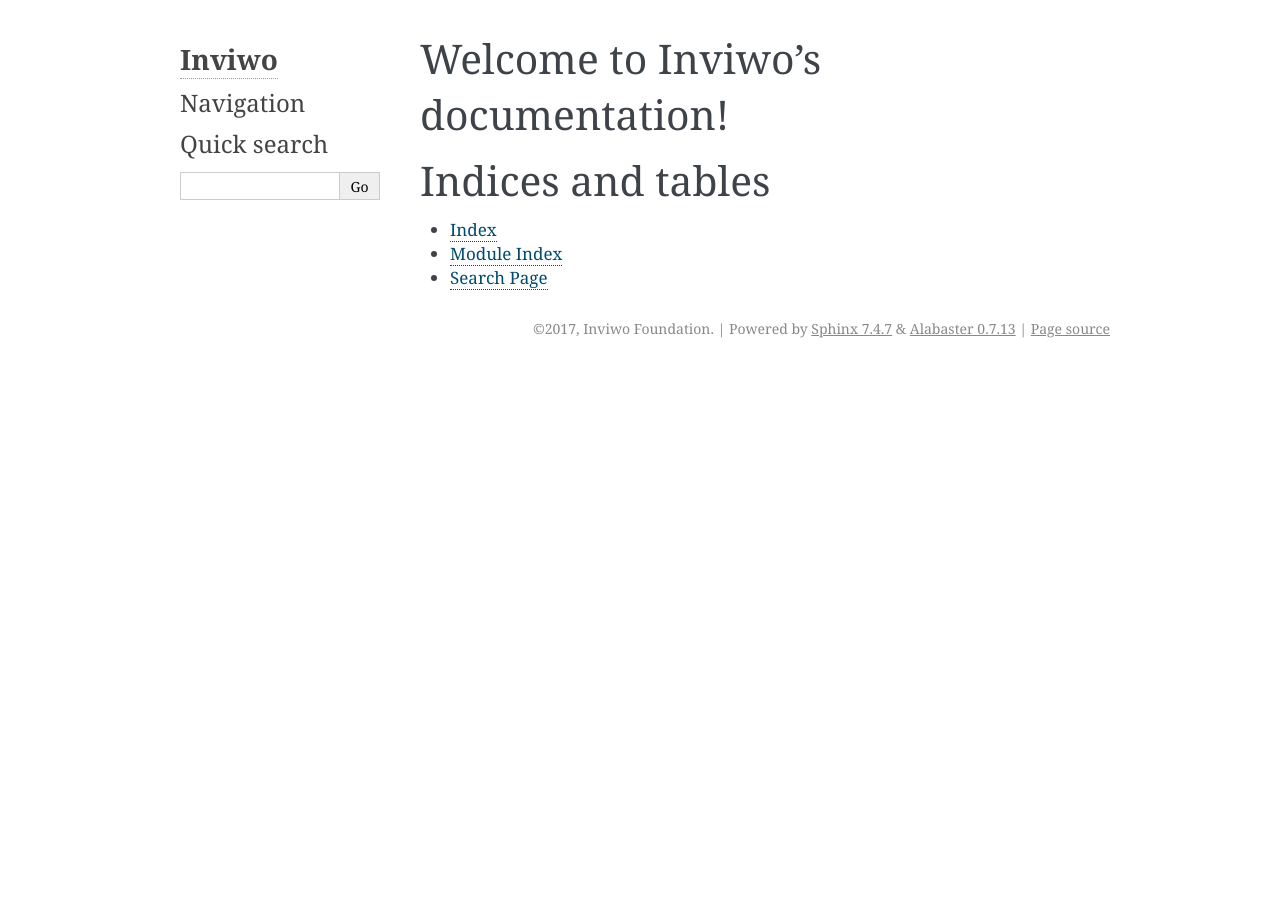
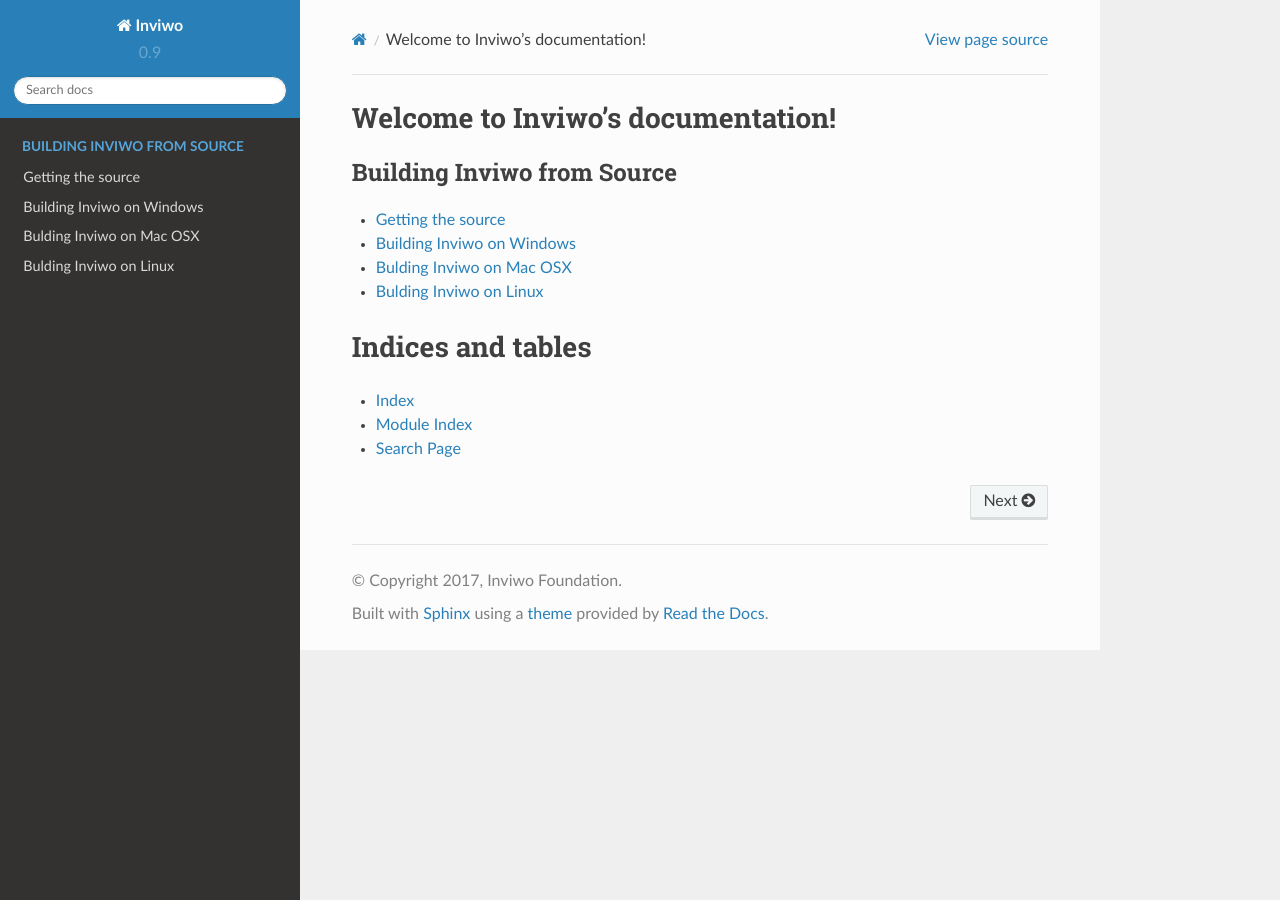
Before and after one commit to r-englund/ivw-read-the-docs-test, a Sphinx documentation site: the page built from docs/index.rst, in a window 1280 px wide. Built offline with Sphinx 7.4.7 and the Read the Docs theme 2.0.0, drawn with Linux system fonts in a browser that asks for light colours; formulas are drawn with MathJax 3; part of the change alters nothing that is shown.

````diff
--- /dev/null
+++ b/docs/building/linux.md
@@ -0,0 +1,28 @@
+# Bulding Inviwo on Linux
+## Required packages
+* __CMake 3.2__
+* __Qt 5.3__ (5.6 Recommended)
+* (git)
+
+```
+sudo apt-get install build-essential cmake cmake-qt-gui git
+```
+Note: On Ubuntu versions older than 16.04 CMake 3.2 might not be available through apt-get, read more at  http://askubuntu.com/a/610352
+
+### QT 5
+Recommended QT version is 5.6.1. There have been issues running with earlier version of Qt 5.
+Use the following instructions to install QT 5.6.1
+```
+wget http://download.qt.io/official_releases/qt/5.6/5.6.1/qt-opensource-linux-x64-5.6.1.run
+chmod +x qt-opensource-linux-x64-5.6.1.run
+./qt-opensource-linux-x64-5.6.1.run
+```
+
+## Getting the source and building inviwo
+1. clone the source:  ```git clone https://github.com/inviwo/inviwo.git```
+1. Start the CMake gui: ```cmake-gui &```
+1. 1. Specify the path to the source code and where you want the build directories
+1. 1. Hit configure, select Unix Makefiles (repeat until no read options are available)
+1. 1. Hit Generate
+1. In a terminal, go to the build folder and run make: ```make -j8``` (where 8 is the number of threads you want to use for building)
+1. When done, start inviwo ```./bin/inviwo```
--- /dev/null
+++ b/docs/building/osx.md
@@ -0,0 +1,31 @@
+# Bulding Inviwo on Mac OSX
+To build from source, use [homebrew](http://brew.sh/) to install packages.
+
+**Required packages**
+* __XCode__ [Download](https://itunes.apple.com/se/app/xcode/id497799835?mt=12)
+* __CMake >= 2.8.4__ ```brew install cmake```
+* __Qt5 >= 5.3__ ```brew install qt5```
+
+**Optional packages**
+* __Python3__ ```brew install python3```
+* __HDF5__ ```brew install hdf5 --with-cxx --c++11```
+
+**Setup Instructions**
+
+1. Clone all repos to your computer. Remember that you choose the parent directory of the repo, such that choosing _~/Inviwo_ for inviwo-dev will put your files in _~/Inviwo/inviwo-dev_
+
+2. Run CMake (terminal or gui) and run configure using the inviwo-dev directory as your source, and a build directory of your choice outside of the source code. For CMake to find Qt5 automatically we have to add the Qt5 install path to CMAKE_PREFIX_PATH. This can be done by:
+```
+export CMAKE_PREFIX_PATH=/usr/local/Cellar/qt5/5.4.0/; open /Applications/CMake.app
+```
+
+3. Add path to modules outside of inviwo-dev in **IVW_EXTERNAL_MODULES** in the format of "_~/Inviwo/otherrepo/modules;~/mysite/myrepo/mymodules_". Run configure.
+
+4. Then run "make" on your build directory and you will find the application in build/bin/inviwo.
+
+5. DONE!
+
+**Notes**
+* Edit the ALL_BUILD Scheme in XCode:
+    * Under __Run/Info__ set the __Executable__ to __inviwo.exe__
+    * Under __Run/Options__ make sure that "__Document Versions__" is deselected
--- /dev/null
+++ b/docs/building/source.rst
@@ -0,0 +1,22 @@
+Getting the source
+==================
+
+Using git
+~~~~~~~~~
+
+Use git to clone the source code from GitHub_
+
+.. _GitHub: http://www.github.com/inviwo/inviwo/
+
+``git clone http://www.github.com/inviwo/inviwo.git``
+
+Since we using the submodule feature of git for some of our external dependencies you need to make sure that submodules also has been cloned. Some applications, like SourceTree_, does this automatically. To clone/update all submodules run:
+
+.. _SourceTree: https://www.sourcetreeapp.com/
+
+``git submodule update``
+
+
+Downloading zip
+~~~~~~~~~~~~~~~
+Unfortunately GitHub does not include submodules when downloading source code from their webpage. Because of that, the only way of getting the source code at the moment is through using git.
--- /dev/null
+++ b/docs/building/windows.rst
@@ -0,0 +1,42 @@
+Building Inviwo on Windows
+==========================
+
+Requirements
+--------------
+
++----------------------+------------------+----------------------+
+| What                 | Required Version | Recommended Version  |
++======================+==================+======================+
+| CMake_               | 3.2.0            | 3.9.1                |
++----------------------+------------------+----------------------+
+| Visual_ Studio_      | 2015 Update 3    | 2017 (latest update) |
++----------------------+------------------+----------------------+
+| Qt_                  | 5.3              | 5.9.1                |
++----------------------+------------------+----------------------+
+| Any git client       |                  | SourceTree_          |
+|                      |                  | TortoiseGit_         |
++----------------------+------------------+----------------------+
+
+.. _CMake: https://cmake.org/
+.. _Visual: https://www.visualstudio.com/downloads/
+.. _Studio: https://www.visualstudio.com/downloads/
+.. _Qt: http://download.qt.io/archive/qt/
+.. _TortoiseGit: https://code.google.com/p/tortoisegit/
+
+For QT, when installing, select a binary of this sort:  ``qt-opensource-windows-x86-msvc2017_64-5.9.1.exe``. Make sure that you get one for the *Visual Studio* version that you are using. Note, Inviwo only support  64-bit builds make sure you have ``_64`` in the name. After installing make sure that the Qt bin folder is in the system path. Then CMake will have a much easier time finding the dependencies, and Inviwo will be able to find the needed lib/dll files.
+
+Getting the source
+------------------
+.. include:: source.rst
+    :start-line: 3
+
+
+Generate Visual Studio Solution and Build
+-----------------------------------------
+Start the CMake-gui app. Set ``Where is the source code`` to the folder where the Inviwo source code is. Set ``Where to build the binaries`` to a folder somewhere outside of the Inviwo source and press ``Configure``. You will be asked which generator you want to use. Select *Visual Studio*, either ``Visual Studio 14 2015 Win64`` or  ``Visual Studio 15 2017 Win64`` depending on which version of *Visual Studio* you have installed.
+
+TODO CMAKE OPTIONS
+
+If no errors occurred, press ``Generate`` to generate the final solution and the ``Open Project`` to open Visual Studio. In Visual Studio build and run the target inviwo or inviwo-cli
+
+EXTERNAL MODULES ``IVW_EXTERNAL_MODULES``
--- a/docs/conf.py
+++ b/docs/conf.py
@@ -18,8 +18,12 @@
 # documentation root, use os.path.abspath to make it absolute, like shown here.
 #
 # import os
-# import sys
-# sys.path.insert(0, os.path.abspath('.'))
+#import sys
+#sys.path.insert(0, 'D:/inviwo/build/public_no_git/bin/RelWithDebInfo')
+
+
+from recommonmark.parser import CommonMarkParser
+import sphinx_rtd_theme
 
 
 # -- General configuration ------------------------------------------------
@@ -32,8 +36,11 @@
 # extensions coming with Sphinx (named 'sphinx.ext.*') or your custom
 # ones.
 extensions = ['sphinx.ext.intersphinx',
+    'sphinx.ext.autosummary',
+    'sphinx.ext.autodoc',
     'sphinx.ext.todo',
-    'sphinx.ext.imgmath']
+    'sphinx.ext.imgmath',
+    'sphinx.ext.githubpages']
 
 # Add any paths that contain templates here, relative to this directory.
 templates_path = ['_templates']
@@ -41,8 +48,14 @@ templates_path = ['_templates']
 # The suffix(es) of source filenames.
 # You can specify multiple suffix as a list of string:
 #
-# source_suffix = ['.rst', '.md']
-source_suffix = '.rst'
+
+source_parsers = {
+    '.md': CommonMarkParser,
+}
+
+source_suffix = ['.rst', '.md']
+# source_suffix = '.rst'
+
 
 # The master toctree document.
 master_doc = 'index'
@@ -85,7 +98,14 @@ todo_include_todos = True
 # The theme to use for HTML and HTML Help pages.  See the documentation for
 # a list of builtin themes.
 #
-html_theme = 'alabaster'
+html_theme = 'sphinx_rtd_theme'
+html_theme_path = [sphinx_rtd_theme.get_html_theme_path()]
+
+html_theme_options = {
+    'collapse_navigation': True,
+    'display_version': True,
+    'navigation_depth': 3,
+}
 
 # Theme options are theme-specific and customize the look and feel of a theme
 # further.  For a list of options available for each theme, see the
@@ -97,21 +117,6 @@ html_theme = 'alabaster'
 # relative to this directory. They are copied after the builtin static files,
 # so a file named "default.css" will overwrite the builtin "default.css".
 html_static_path = ['_static']
-
-# Custom sidebar templates, must be a dictionary that maps document names
-# to template names.
-#
-# This is required for the alabaster theme
-# refs: http://alabaster.readthedocs.io/en/latest/installation.html#sidebars
-html_sidebars = {
-    '**': [
-        'about.html',
-        'navigation.html',
-        'relations.html',  # needs 'show_related': True theme option to display
-        'searchbox.html',
-        'donate.html',
-    ]
-}
 
 
 # -- Options for HTMLHelp output ------------------------------------------
@@ -125,7 +130,7 @@ htmlhelp_basename = 'Inviwodoc'
 latex_elements = {
     # The paper size ('letterpaper' or 'a4paper').
     #
-    # 'papersize': 'letterpaper',
+     'papersize': 'a4paper',
 
     # The font size ('10pt', '11pt' or '12pt').
     #
--- a/docs/index.rst
+++ b/docs/index.rst
@@ -11,6 +11,15 @@ Welcome to Inviwo's documentation!
    :caption: Contents:
 
 
+.. toctree::
+    :maxdepth: 1
+    :caption: Building Inviwo from Source
+
+    building/source
+    building/windows
+    building/osx
+    building/linux
+
 
 Indices and tables
 ==================
````
